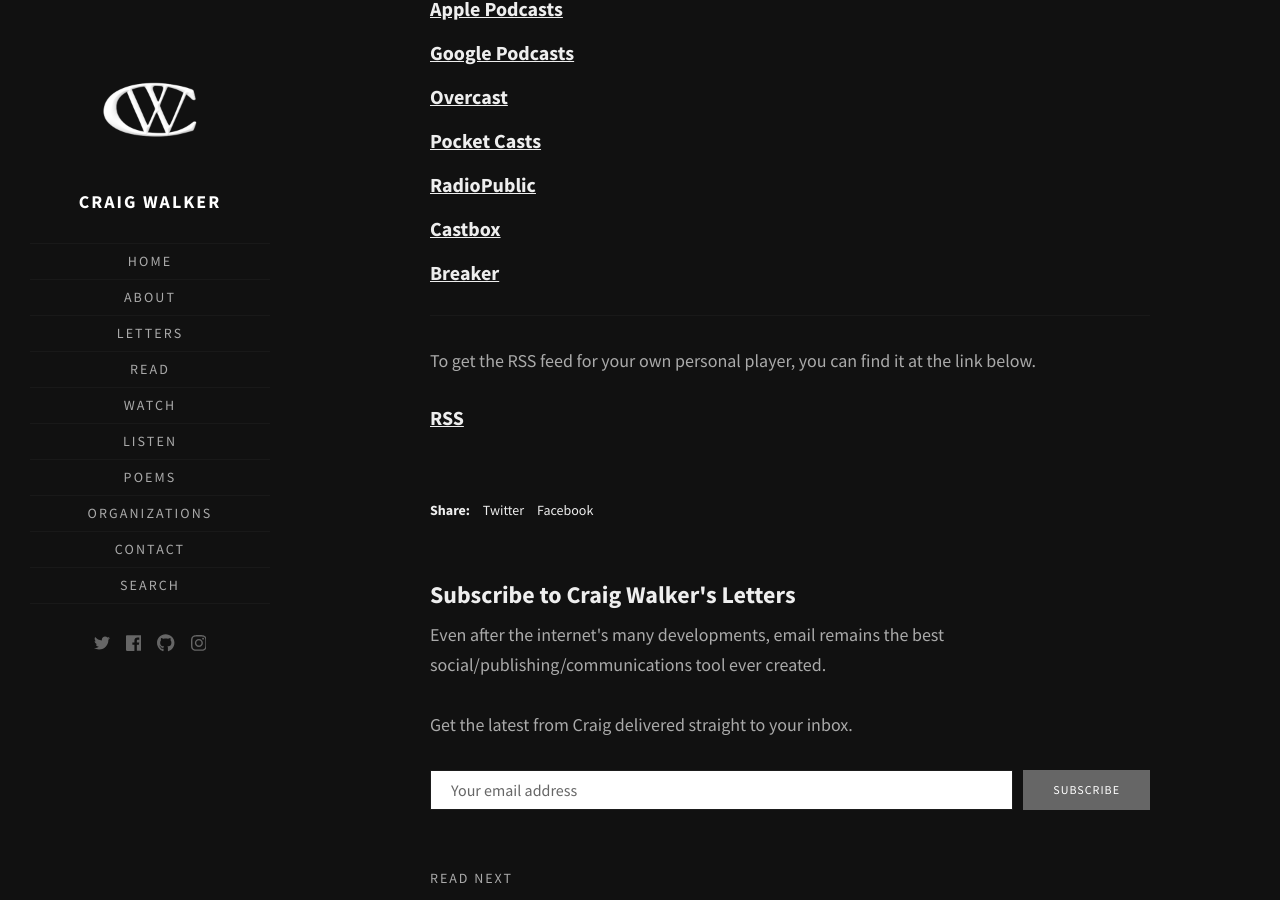
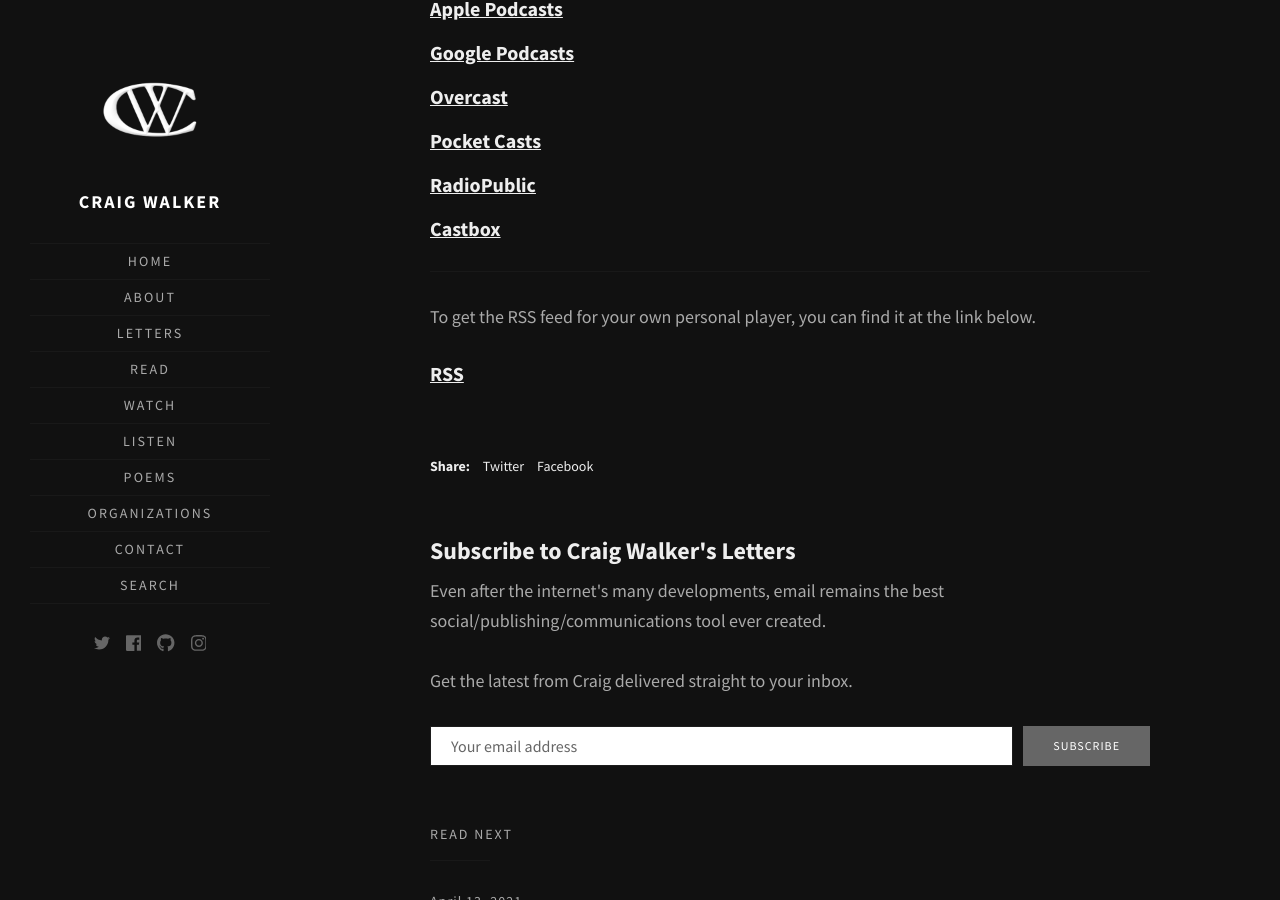
Before and after one commit to walkercraig/walkercraig, a Jekyll site: the page built from _posts/2021/2021-04-14-podcast-chicago-journal-trailer.md, in a window 1280 px wide and 900 px high, scrolled down 545 px. Built offline with Jekyll 4.4.1, drawn with Linux system fonts in a browser that asks for light colours; some web fonts are replaced.

Commit message:
Update 2021-04-14-podcast-chicago-journal-trailer.md

```diff
--- a/_posts/2021/2021-04-14-podcast-chicago-journal-trailer.md
+++ b/_posts/2021/2021-04-14-podcast-chicago-journal-trailer.md
@@ -28,8 +28,6 @@
 
 <h3><a href="https://castbox.fm/channel/Chicago-Journal-id4047182">Castbox</a></h3>
 
-<h3><a href="https://www.breaker.audio/craig-walker">Breaker</a></h3>
-
 ---
 
 To get the RSS feed for your own personal player, you can find it at the link below.
```
